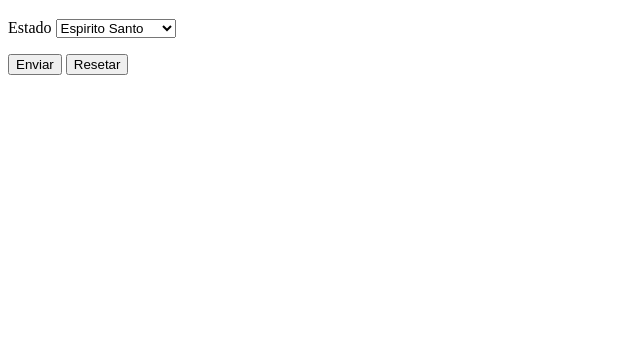
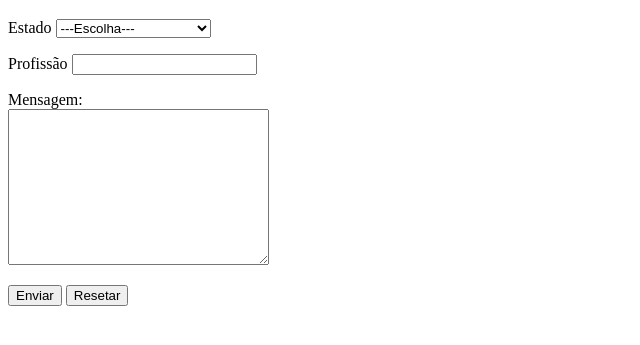
Before and after one commit to guilhermediasweb/exercicios, a plain HTML site: page EX_025/form007.html in a window 1280 px wide. Shown: the part 61-406 px from the top of the page, without its empty margins (0-640 px from the left). Drawn offline with Linux system fonts and the light colour scheme.

```diff
--- a/EX_025/form007.html
+++ b/EX_025/form007.html
@@ -7,17 +7,41 @@
 </head>
 <body>
     <h1>Teste</h1>
-    <form action="cadastro.php" method="get" autocomplete="on">
+    <form action="cadastro.php" method="post" autocomplete="on">
         <label for="iest">Estado</label>
         <select name="estado" id="iest">
-            <optgroup label="Estados do Sul">
+            <option value="" selected>---Escolha---</option>
+            <optgroup label="Estados da Região Sul">
                 <option value="ES">Espirito Santo</option>
                 <option value="MG">Minas Gerais</option>
                 <option value="PR">Paraná</option>
                 <option value="SP">São Paulo</option>
             </optgroup>
+
+            <optgroup label="Estados da Região Centro-Oeste">
+                <option value="MS">Mato Grosso do Sul</option>
+                <option value="MT">Mato Grosso</option>
+                <option value="GO">Goiás</option>
+            </optgroup>
         </select>
 
+        <p>
+            <label for="iprof">Profissão</label>
+            <input type="text" name="prof" id="iprof" list="lstprof">
+            <datalist id="lstprof">
+                <option value="PROF">Professor</option>
+                <option value="ADM">Administrador</option>
+                <option value="DEV">Desenvolvedor</option>
+                <option value="INS">Instrutor</option>
+            </datalist>
+        </p>
+
+        <p>
+            <label for="msg">Mensagem:</label> <br>
+            <textarea name="msg" id="msg" cols="30" rows="10" placeholder="Sua mensagem aqui">
+
+            </textarea>
+        </p>
         <p>
             <input type="submit" value="Enviar">
             <input type="reset" value="Resetar">
```
Also changed, not shown: EX_025/form008.html (added, +31 -0 lines).
